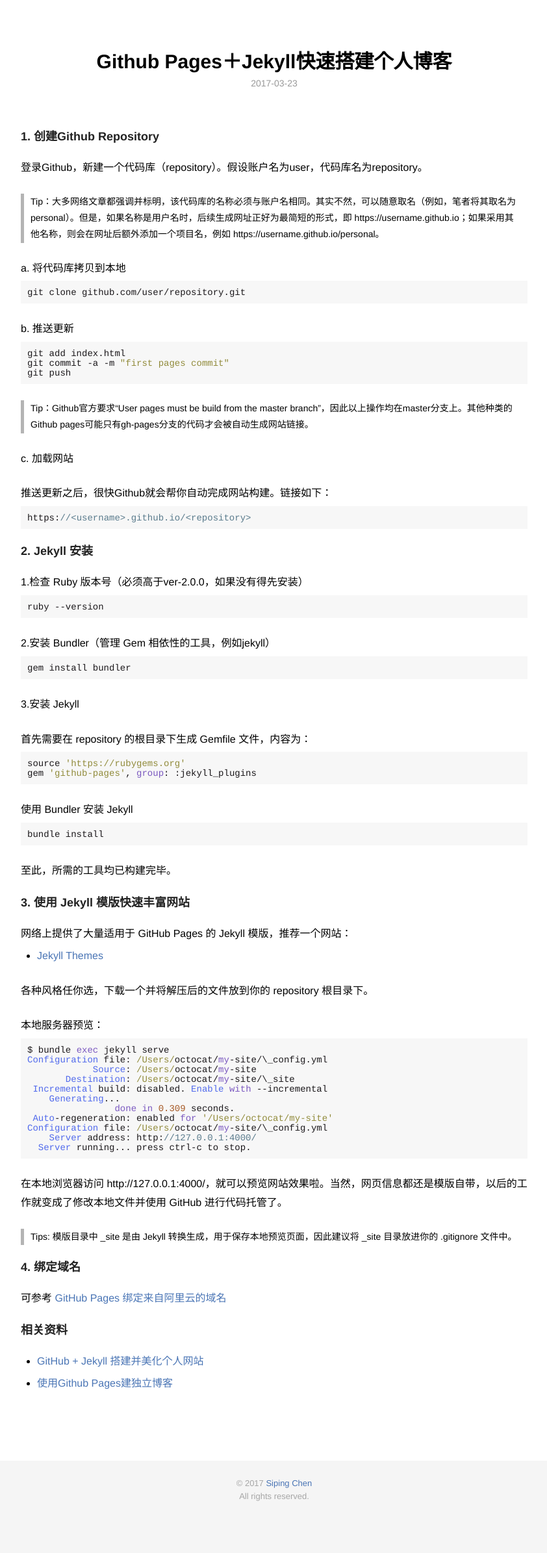
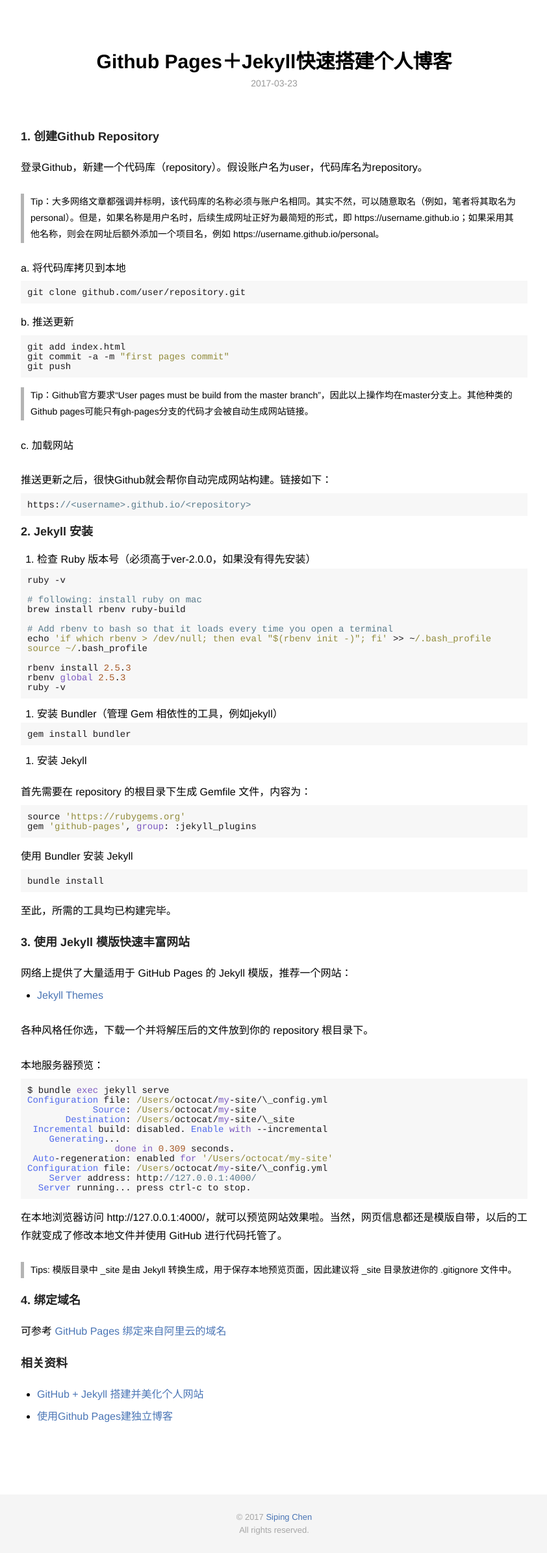
Before and after one commit to seeping007/seeping007.github.io, a Jekyll site: the page built from _posts/2017-03-23-gitpage-jekyll.md, in a window 1280 px wide. Shown: the whole page at 65% size, without its empty margins (218-1060 px from the left). Built offline with Jekyll 4.4.1, drawn with Linux system fonts in a browser that asks for light colours; before the commit the page ends 2338 px from its top, so only the background shows below that.

Commit message:
refactor page style

````diff
--- a/_includes/style.css
+++ b/_includes/style.css
@@ -397,7 +397,7 @@
     background: #f7f7f7;
     padding: 10px 10px 10px 10px;
     overflow: auto;
-    margin-bottom: 25px;
+    margin-bottom: 15px;
     font-size: 14px;
     border: 1px solid #eee;
     color: #b9bdb6;
--- a/_posts/2017-03-23-gitpage-jekyll.md
+++ b/_posts/2017-03-23-gitpage-jekyll.md
@@ -37,19 +37,30 @@
 
 ### 2. Jekyll 安装
 
-1.检查 Ruby 版本号（必须高于ver-2.0.0，如果没有得先安装）
+1. 检查 Ruby 版本号（必须高于ver-2.0.0，如果没有得先安装）
 
 ```
-ruby --version
+ruby -v
+
+# following: install ruby on mac
+brew install rbenv ruby-build
+
+# Add rbenv to bash so that it loads every time you open a terminal
+echo 'if which rbenv > /dev/null; then eval "$(rbenv init -)"; fi' >> ~/.bash_profile
+source ~/.bash_profile
+
+rbenv install 2.5.3
+rbenv global 2.5.3
+ruby -v
 ```
 
-2.安装 Bundler（管理 Gem 相依性的工具，例如jekyll）
+2. 安装 Bundler（管理 Gem 相依性的工具，例如jekyll）
 
 ```
 gem install bundler
 ```
 
-3.安装 Jekyll
+3. 安装 Jekyll
 
 首先需要在 repository 的根目录下生成 Gemfile 文件，内容为：
 
````
Also changed, not shown: _posts/2018-05-12-java-exception-handling-practice.md (+4 -8 lines).
